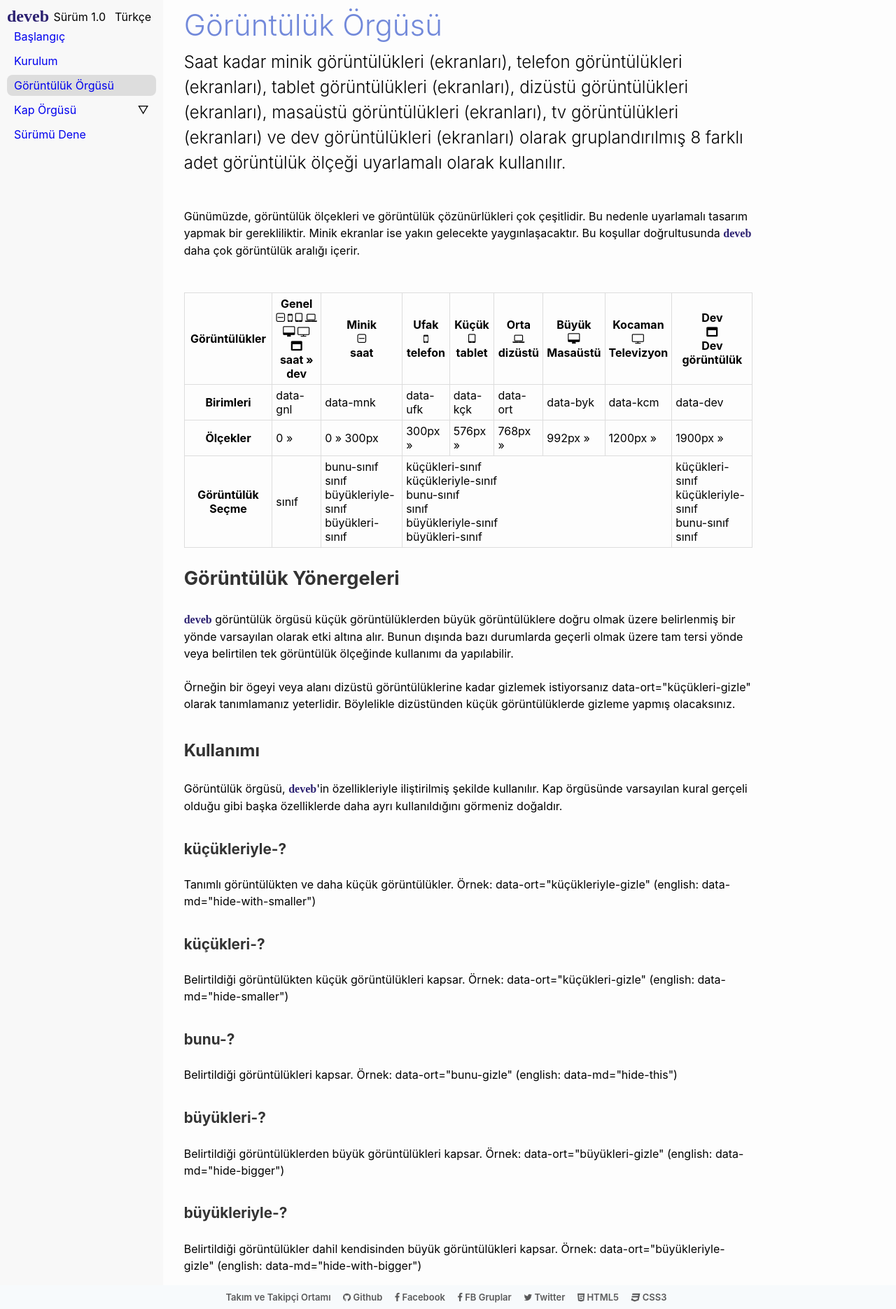
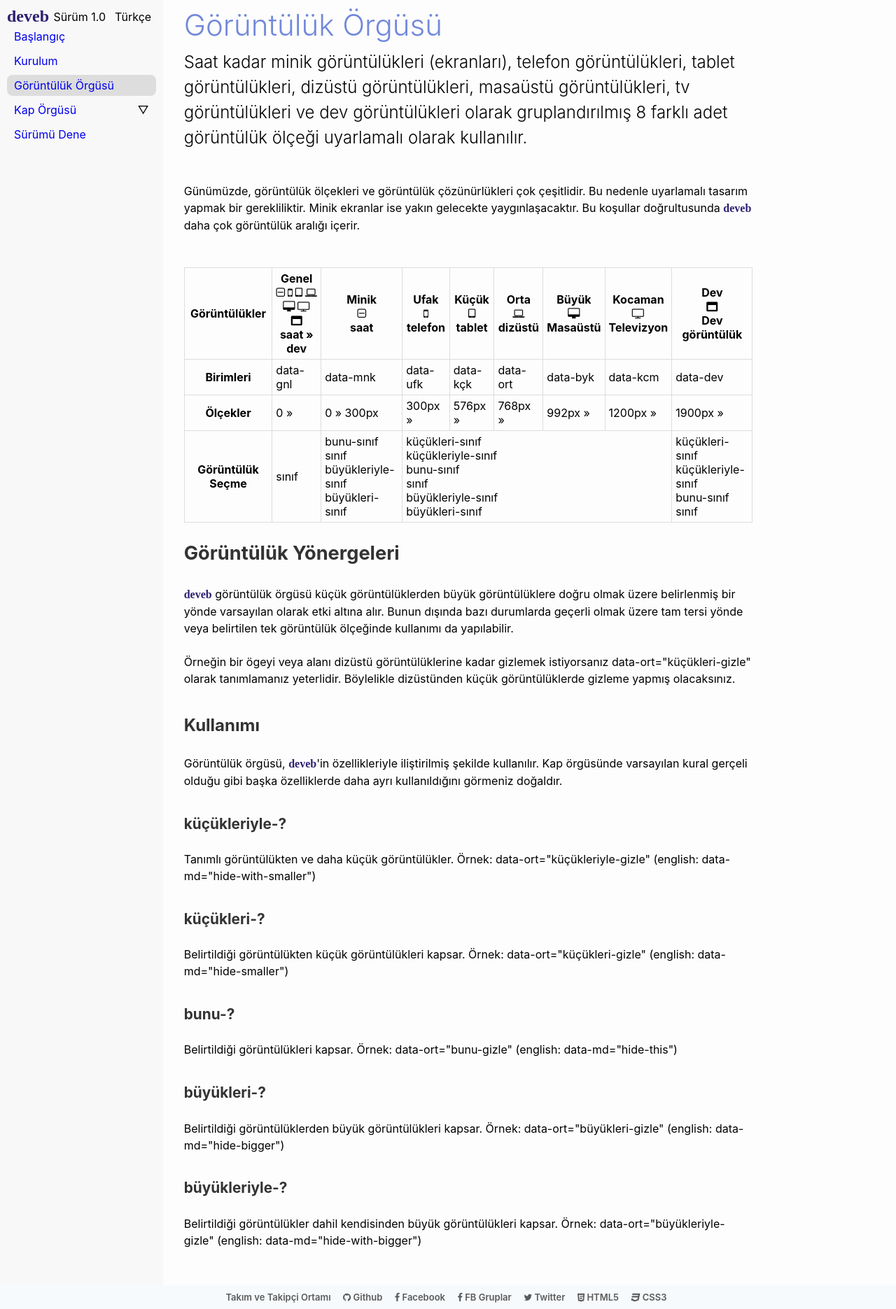
Before and after one commit to data-deveb/data-deveb.github.io, a Jekyll site: the page built from 1.0/tr/goruntuluk-orgusu.html, in a window 1280 px wide. Shown: the whole page at 70% size. Built offline with Jekyll 4.4.1, drawn with Linux system fonts in a browser that asks for light colours; some web fonts are replaced.

Commit message:
Açıklamalarda düzeltmeler

```diff
--- a/1.0/tr/goruntuluk-orgusu.html
+++ b/1.0/tr/goruntuluk-orgusu.html
@@ -4,7 +4,7 @@ title: Görüntülük Örgüsü
 description: Web tasarımları için flex uyumlu responsive frontend framework olan deveb, ekran örgüsüyle kullanıma hazır.
 ---
 <p class="girlik">
-  Saat kadar minik görüntülükleri (ekranları), telefon görüntülükleri (ekranları), tablet görüntülükleri (ekranları), dizüstü görüntülükleri (ekranları), masaüstü görüntülükleri (ekranları), tv görüntülükleri (ekranları) ve dev görüntülükleri (ekranları) olarak gruplandırılmış 8 farklı adet görüntülük ölçeği uyarlamalı olarak kullanılır.
+  Saat kadar minik görüntülükleri (ekranları), telefon görüntülükleri, tablet görüntülükleri, dizüstü görüntülükleri, masaüstü görüntülükleri, tv görüntülükleri ve dev görüntülükleri olarak gruplandırılmış 8 farklı adet görüntülük ölçeği uyarlamalı olarak kullanılır.
 </p>
 <p>
   Günümüzde, görüntülük ölçekleri ve görüntülük çözünürlükleri çok çeşitlidir. Bu nedenle uyarlamalı tasarım yapmak bir gerekliliktir. Minik ekranlar ise yakın gelecekte yaygınlaşacaktır. Bu koşullar doğrultusunda <span class="simget">deveb</span> daha çok görüntülük aralığı içerir.
```
